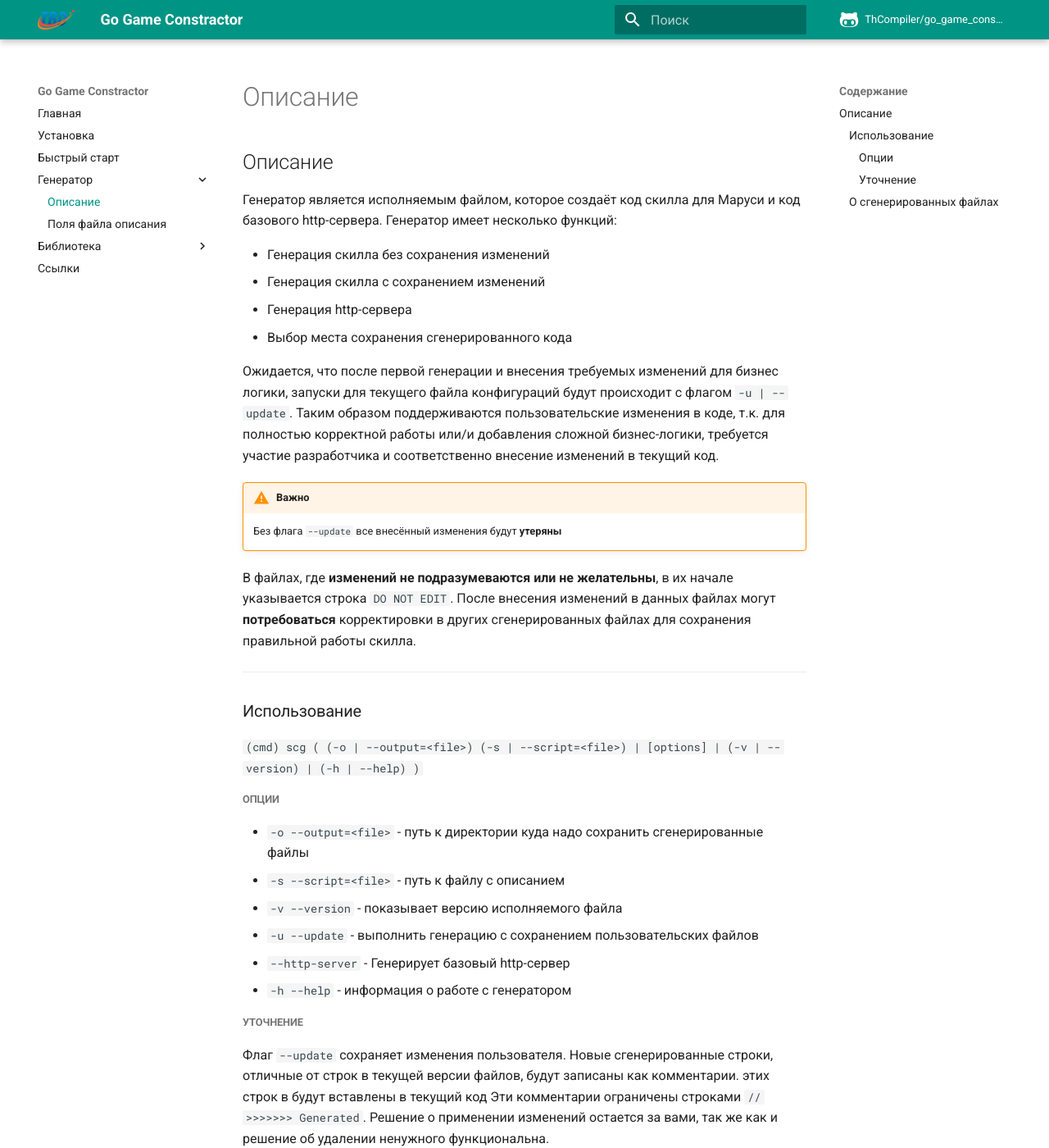
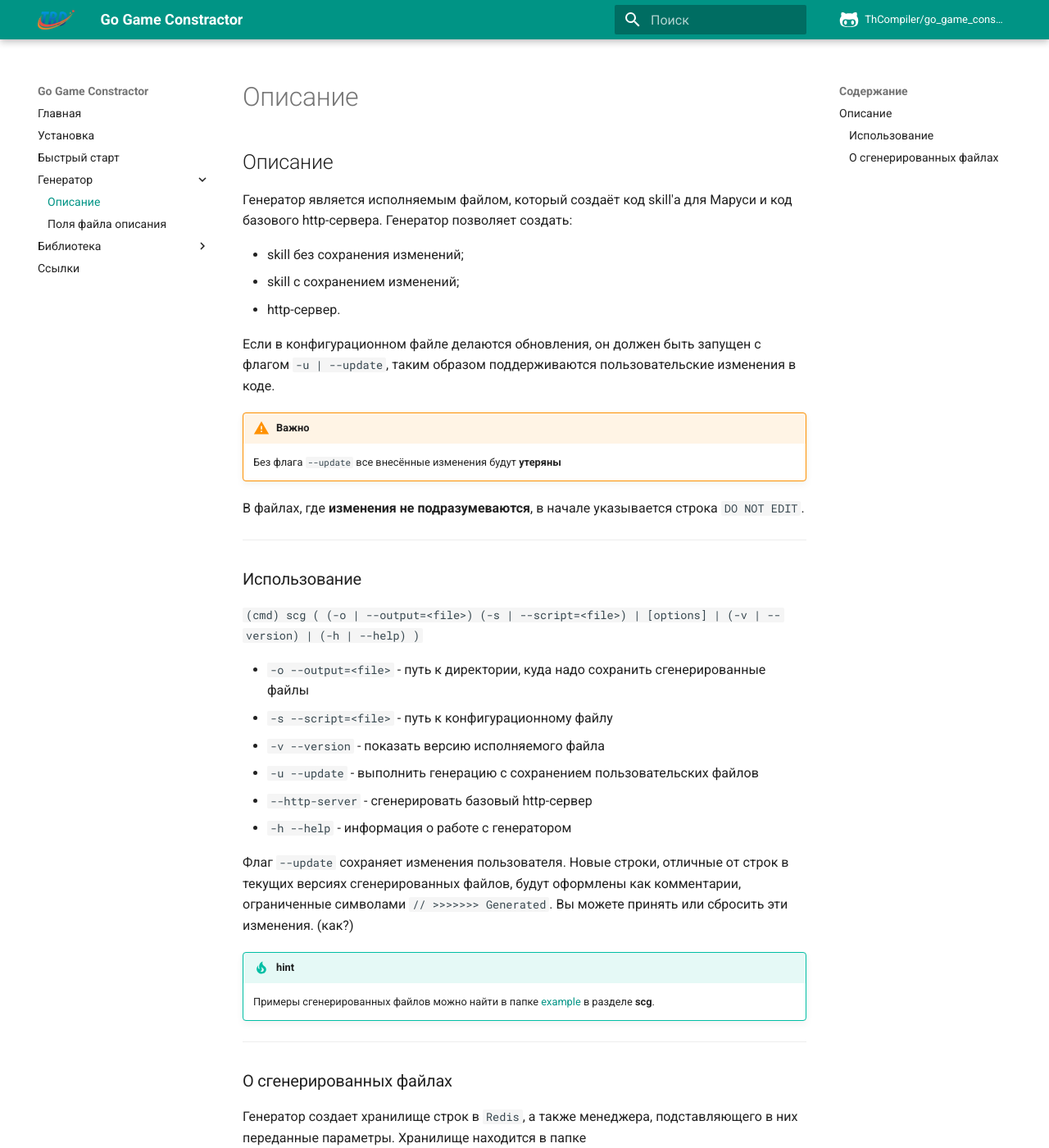
Before and after one commit to ThCompiler/go_game_constractor, an MkDocs documentation site: the page built from docs/gen_info.md, in a window 1280 px wide and 1400 px high. Shown: the whole window at 82% size. Built offline with MkDocs 1.6.1 and Material for MkDocs 9.7.7, drawn with Linux system fonts in a browser that asks for light colours; comment, search, counter and statistics services are not loaded; the version menu is left out; some of the changed text lies outside the part shown.

Commit message:
Update gen_info.md

````diff
--- a/docs/gen_info.md
+++ b/docs/gen_info.md
@@ -5,24 +5,20 @@ title: "Генератор"
 
 ## Описание
 
-Генератор является исполняемым файлом, которое создаёт код скилла для Маруси и код базового http-сервера.
-Генератор имеет несколько функций:
+Генератор является исполняемым файлом, который создаёт код skill'а для Маруси и код базового http-сервера.
+Генератор позволяет создать:
 
-* Генерация скилла без сохранения изменений
-* Генерация скилла с сохранением изменений
-* Генерация http-сервера
-* Выбор места сохранения сгенерированного кода
+* skill без сохранения изменений;
+* skill с сохранением изменений;
+* http-сервер.
 
-Ожидается, что после первой генерации и внесения требуемых изменений для бизнес логики, запуски для текущего файла конфигураций будут происходит с флагом `-u | --update`.
-Таким образом поддерживаются пользовательские изменения в коде, т.к. для полностью корректной работы или/и добавления сложной бизнес-логики,
-требуется участие разработчика и соответственно внесение изменений в текущий код.
+Если в конфигурационном файле делаются обновления, он должен быть запущен с флагом `-u | --update`, таким образом поддерживаются пользовательские изменения в коде.
 
 
 !!! warning "Важно"
-    Без флага `--update` все внесённый изменения будут **утеряны**
+    Без флага `--update` все внесённые изменения будут **утеряны**
 
-В файлах, где **изменений не подразумеваются или не желательны**, в их начале указывается строка `DO NOT EDIT`.
-После внесения изменений в данных файлах могут **потребоваться** корректировки в других сгенерированных файлах для сохранения правильной работы скилла.
+В файлах, где **изменения не подразумеваются**, в начале указывается строка `DO NOT EDIT`.
 
 ---------------------------------
 
@@ -32,31 +28,25 @@ title: "Генератор"
 scg ( (-o | --output=<file>) (-s | --script=<file>) | [options] | (-v | --version) | (-h | --help) )
 ```
 
-##### Опции
-- `-o --output=<file>` - путь к директории куда надо сохранить сгенерированные файлы
-- `-s --script=<file>` - путь к файлу с описанием
-- `-v --version` - показывает версию исполняемого файла
+- `-o --output=<file>` - путь к директории, куда надо сохранить сгенерированные файлы
+- `-s --script=<file>` - путь к конфигурационному файлу
+- `-v --version` - показать версию исполняемого файла
 - `-u --update` - выполнить генерацию с сохранением пользовательских файлов
-- `--http-server` - Генерирует базовый http-сервер
+- `--http-server` - сгенерировать базовый http-сервер
 - `-h --help` - информация о работе с генератором
 
-##### Уточнение
-Флаг `--update` сохраняет изменения пользователя.
-Новые сгенерированные строки, отличные от строк в текущей версии файлов, будут записаны как комментарии. этих строк в  будут вставлены в текущий код
-Эти комментарии ограничены строками ```// >>>>>>> Generated```.
-Решение о применении изменений остается за вами, так же как и решение об удалении ненужного функциональна.
+Флаг `--update` сохраняет изменения пользователя. Новые строки, отличные от строк в текущих версиях сгенерированных файлов, будут оформлены как комментарии, ограниченные символами ```// >>>>>>> Generated```. Вы можете принять или сбросить эти изменения. (как?)
 
 
 !!! tip "hint"
-    Пример сгенерированных файлов можно найти в папке [example](https://github.com/ThCompiler/go_game_constractor/tree/main/scg/example)
-    в разделе **scg** нашего репозитория.
+    Примеры сгенерированных файлов можно найти в папке [example](https://github.com/ThCompiler/go_game_constractor/tree/main/scg/example)
+    в разделе **scg**.
 
 ---------------------------------
 
 ### О сгенерированных файлах
 
-Генератор создаст хранилище текстов в `Redis`, а также менеджер этих текстов с подставлением параметров.
-Хранилище будет находится в папке `scg/skill_name/cmd/internal/texts/store`, а менеджер - `scg/skill_name/cmd/internal/texts/manager`.
+Генератор создает хранилище строк в `Redis`, а также менеджера, подставляющего в них переданные параметры.
+Хранилище находится в папке `scg/skill_name/cmd/internal/texts/store`, а менеджер - `scg/skill_name/cmd/internal/texts/manager`.
 
-Для инициализации хранилище генерируется функция `SaveScripts`, которая добавляет в хранилище тексты, если их ещё там и удаляет тексты предыдущих генераций.
-Данная функция находится в папке `scg/skill_name/cmd/internal/texts/store/storesaver`.
+Для инициализации хранилища и добавления в него текстов используется функция `SaveScripts` (она вызывается *автоматически* при создании http-сервера), которая находится в папке `scg/skill_name/cmd/internal/texts/store/storesaver`.
````
